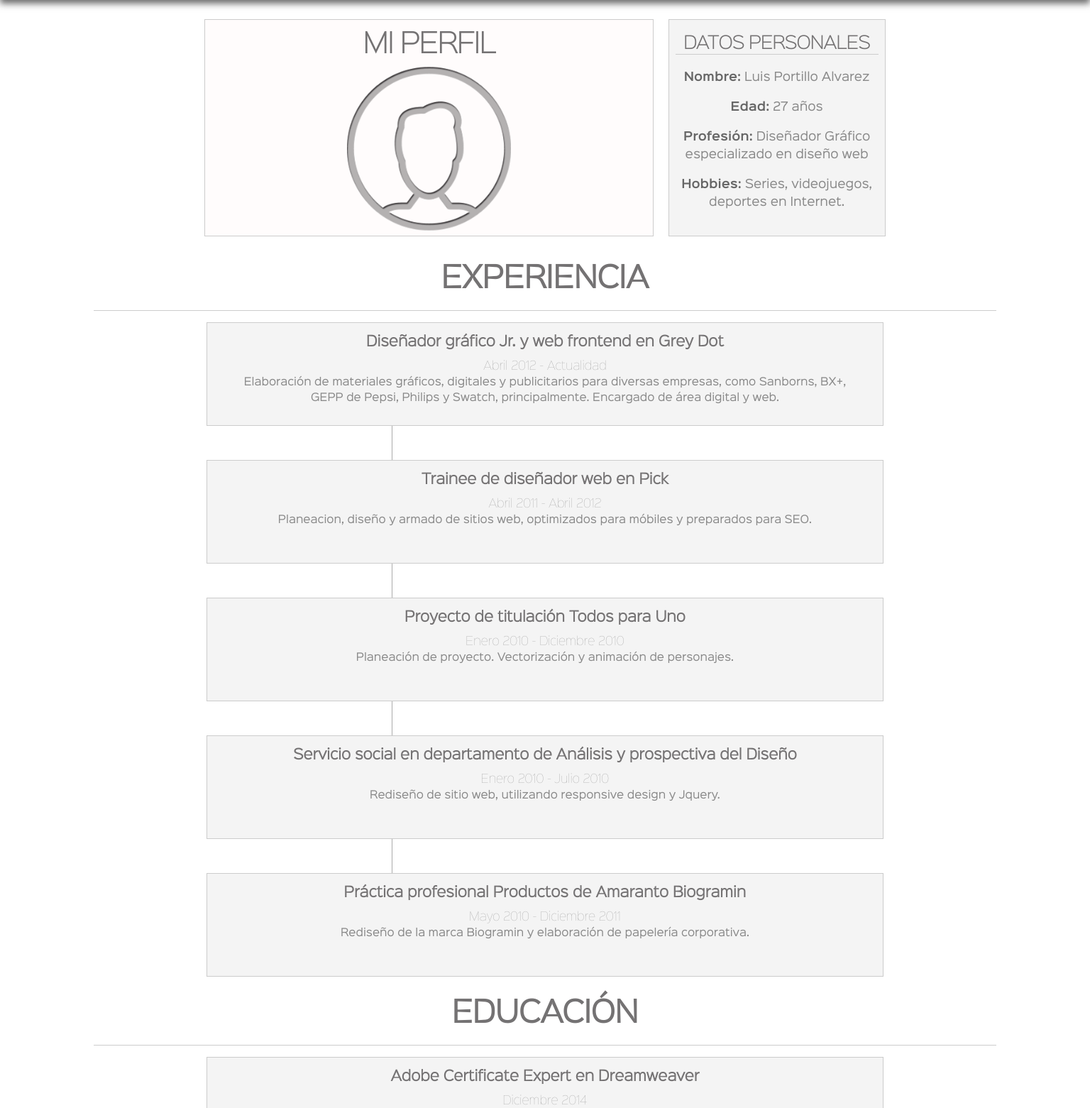
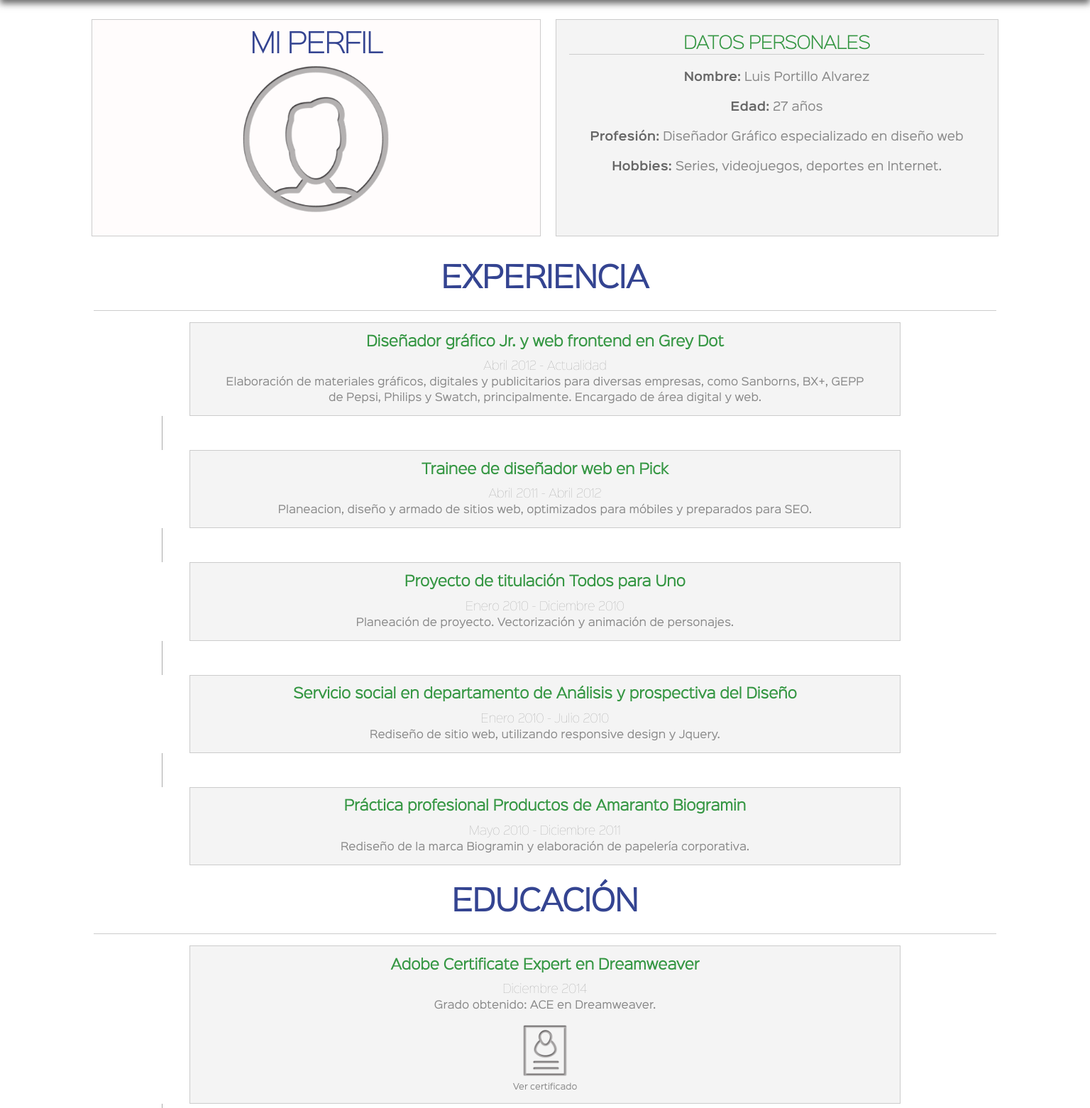
Before and after one commit to portilloluis/sitio_personal, a PHP site: page /perfil.php in a window 1536 px wide. Shown: the part 59-1620 px from the top of the page at 71% size. Run offline with PHP 8.4, Linux system fonts and the light colour scheme.

Commit message:
Cambio de color en titulos y subtitulos

```diff
--- a/css/estilo.css
+++ b/css/estilo.css
@@ -133,7 +133,7 @@ header
 }
 header #tituloSeccion
 {
-    color: #747273;
+    color: #344491;
     font-size: 240%;
     font-family: 'sinkin_sans_light';
     font-weight: normal;
@@ -240,6 +240,11 @@ nav #menuNav li a:hover
     margin-top:2em;
 }
 
+#header_perfil
+{
+    width:19em;
+}
+
 #introCassaInova
 {
     background: url(../img/backintro_cassaInova.jpg);
@@ -342,7 +347,7 @@ nav #menuNav li a:hover
     background: #008039;
 }
 
-.eduCuadro
+
 {
     background-color: #f4f4f4;
     border: 1px solid #cccccc;
@@ -350,19 +355,21 @@ nav #menuNav li a:hover
     width: 19em;
 }
 
-.expCuadro
+.eduCuadro, .expCuadro
 {
     background-color: #f4f4f4;
     border: 1px solid #cccccc;
-    height: 15em;
-    width: 19em;
+    margin:0 auto;
+    max-width: 1000px;
+    padding-bottom:1em;
+    width: 90%;
 }
 
 .expCuadro h3, .habCuadro h3, .perfilDatos h3
 {
     font-family: 'sinkin_sans_light';
     border-bottom: 1px solid #ccc;
-    color: #747273;
+    color: #349642;
     font-weight: normal;
     font-size: 1.5em;
     letter-spacing: -1px;
@@ -373,7 +380,7 @@ nav #menuNav li a:hover
 
 .eduCuadro h4, .expCuadro h4, .habCuadro h4
 {
-    color: #747273;
+    color: #349642;
     font-family: 'sinkin_sans_light';
     font-size: 1.2em;
     margin:.5em auto;
@@ -398,7 +405,7 @@ nav #menuNav li a:hover
 .expTitulo
 {
     border-bottom: 1px solid #ccc;
-    color: #747273;
+    color: #344491;
     font-family: 'sinkin_sans_light';
     font-size: 2.5em;
     height: 2em;
@@ -412,9 +419,10 @@ nav #menuNav li a:hover
 {
     background-color: #f4f4f4;
     border: 1px solid #cccccc;
-    margin-bottom:1em;
-    height: 51em;
-    width: 19em;
+    margin:0 auto 1em auto;
+    max-width: 1000px;
+    padding-bottom:1.5em;
+    width: 90%;
 }
 
 .icon-signos-01:before {
@@ -459,7 +467,7 @@ nav #menuNav li a:hover
 {
     display: block;
     margin:0 auto;
-    width: 77%;
+    width:14em;
 }
 
 .introCuadro, .perfilDatos
@@ -493,44 +501,6 @@ nav #menuNav li a:hover
     filter: grayscale(0%); /* Para cuando es estándar funcione en todos */
     filter: none; /* IE4-8 and 9 */
 }
-
-/*.introCuadro div
-{
-    background-color: rgba(0,0,0,.5);
-    height: 4em;
-    padding: .5em;
-    width: 95%;
-    vertical-align: bottom;
-}
-
-.introCuadro div a
-{
-    color:white;
-    float: right;
-    font-size: 4.4em;
-    margin: -.35em 0 0 0;
-    text-decoration: none;
-    text-shadow: 1px 1px 1px rgba(0, 0, 0, 0.5);
-    transition: all .5s ease-in-out;
-}
-
-.introCuadro div a:hover
-{
-    color:#999;
-    transform: rotate(90deg);
-}
-
-.introCuadro div h2
-{
-    color: white;
-    float: left;
-    font-size: .9em;
-    letter-spacing: 0;
-    margin: .3em 0 0 .3em;
-    text-align: left;
-    width: 60%;
-}*/
-
 .introCuadro form input, .introCuadro form textarea
 {
     background-color:#d1d1d1;
@@ -678,7 +648,7 @@ form input[type="submit"]:hover
         margin-top:1em;
     }
 
-    header, .eduCuadro, .expCuadro, .habCuadro, .introCuadro, .perfilDatos
+    header, .habCuadro, .introCuadro, .perfilDatos
     {
         display:inline-block;
         vertical-align: top;
@@ -717,40 +687,19 @@ form input[type="submit"]:hover
     {
         width:90%;
     }
-
-    .circuloGris, .circuloVerde
-    {
-        height: 1.5em;
-        margin:0 .7em;
-        width: 1.5em;
-    }
-
-    .eduCuadro, .expCuadro, .habCuadro
+    .habCuadro
     {
         margin:0;
-        width:39.4em;
     }
-
-    .eduCuadro
-    {
-        height:15em;
-    }
-
-    .habCuadro
-    {
-        height:55em
-    }
-
-    .ilustracion
-    {
-        width:40%;
-    }
-
-    .lineaDiv
+    /*.lineaDiv
     {
         width:39.4em;
+    }*/
+    .perfilDatos
+    {
+        max-width: 800px;
+        width: 45%;
     }
-
     .separador
     {
         color:white;
@@ -764,7 +713,7 @@ form input[type="submit"]:hover
         font-size: 2em;
         margin: 4.6em 0 0 6.2em;
     }
-    header, .perfilDatos
+    header
     {
         width:39.4em;
     }
@@ -779,51 +728,46 @@ form input[type="submit"]:hover
         margin-top: .7em;
         width: 29%;
     }
+    #columna_educacion, #columna_habilidades
+    {
+        display: inline-block;
+        vertical-align: top;
+    }
+    #columna_educacion
+    {
+        width: 50%;
+    }
+    #columna_habilidades
+    {
+        width: 30%;
+    }
 }
 
-@media screen and (min-width: 1364px){
-    .eduCuadro, .expCuadro, .habCuadro
-    {
-        height: 9em;
-        width: 59.5em;
-    }
-
-    .eduCuadro{
-        height:15em;
-    }
-
-    .habCuadro
-    {
-        height:55em
-    }
-
-    .lineaDiv
+@media screen and (min-width: 1400px){
+    /*.lineaDiv
     {
         width:59.5em;
+    }*/
+    .info_certificado, .linkCertificado
+    {
+        display:inline-block;
+        vertical-align: top;
+    }
+    .info_certificado
+    {
+        width: 55%;
+    }
+    .linkCertificado
+    {
+        width: 16em;
     }
 
 }
 
-@media screen and (min-width: 1400px){
-    .perfilDatos
-    {
-        width: 19em;
-    }
-}
+@media screen and (min-width: 1700px){
 
-@media screen and (min-width: 1700px){
-    .eduCuadro, .expCuadro, .habCuadro
-    {
-        width: 80em;
-    }
-
-    .lineaDiv
+    /*.lineaDiv
     {
         width:80em;
-    }
-
-    .perfilDatos
-    {
-        width:39.4em;
-    }
+    }*/
 }
```
